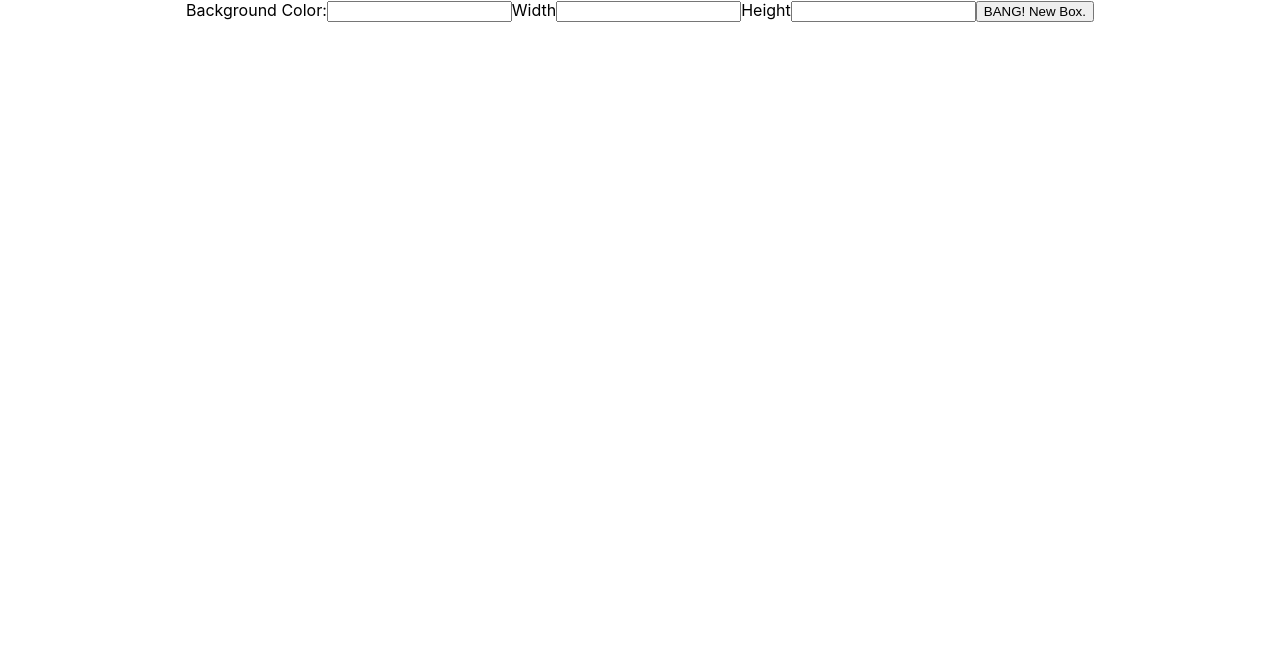
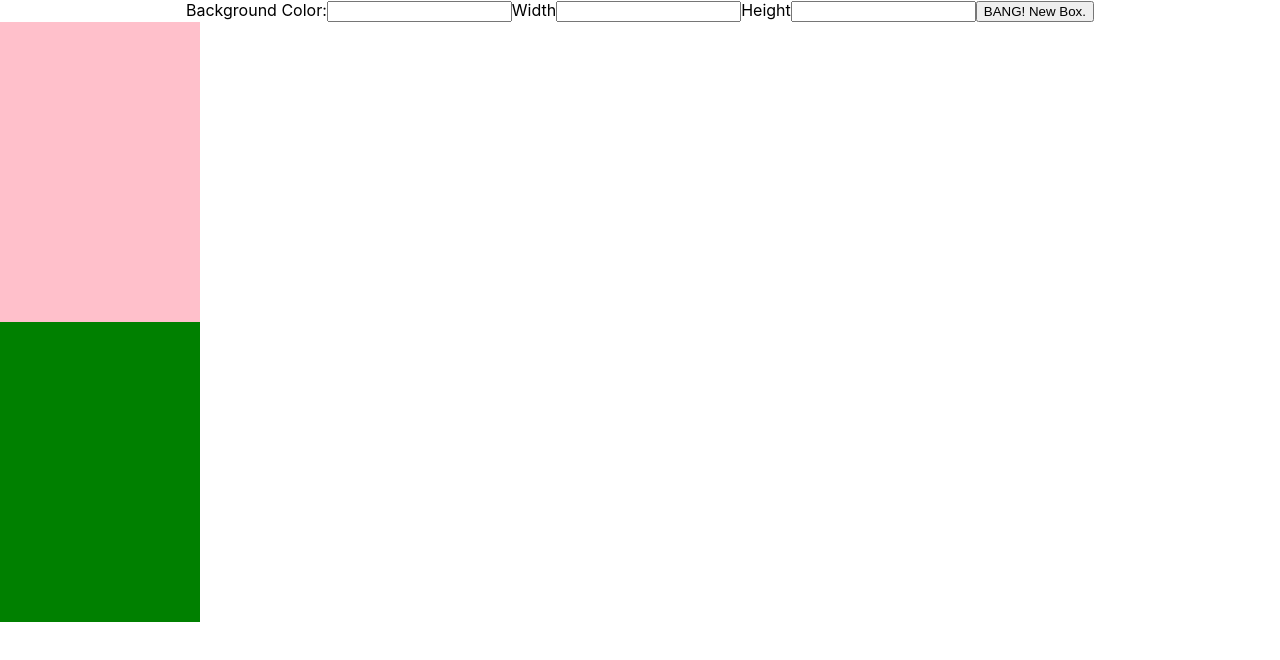
Before and after one commit to jswwWorks/react-forms-boxes, a React (Create React App) app: page / in a window 1280 px wide. Shown: the top 660 px of the page. Built offline with nearby package versions, Linux system fonts and the light colour scheme.

Commit message:
box and newboxform

```diff
--- a/src/Box.js
+++ b/src/Box.js
@@ -1,18 +1,18 @@
 
 
-function Box({ backgroundColor, width, height }){
+function Box({ backgroundColor, width, height }) {
 
   const style = {
     backgroundColor: backgroundColor,
     width: width,
     height: height
-  }
+  };
 
   return (
     <div className="Box" style={style}>
 
     </div>
-  )
+  );
 }
 
 export default Box;
--- a/src/BoxList.js
+++ b/src/BoxList.js
@@ -30,23 +30,28 @@ function BoxList() {
    *  Each box in array:
    *  {backgroundColor: "pink", height: 300, width: 200}
    */
-  function recordBoxFormInputs(newBoxDetails) {
+  function addBox(newBoxDetails) {
     setBoxes([...boxes, newBoxDetails]);
   }
 
   /**
    *  For each box in boxes, renders a new box
-   */
-  function makeBoxes() {
+  */
+ function renderBoxes() {
     return (
-      boxes.map(boxInfo => <Box boxParams={boxInfo} />)
+      boxes.map(box =>
+        <Box
+          backgroundColor={box.backgroundColor}
+          width={box.width}
+          height={box.height}
+        />)
     );
   }
 
   return (
     <div>
-      {makeBoxes()}
-      <NewBoxForm recordInfo={recordBoxFormInputs}/>
+      <NewBoxForm addBox={addBox}/>
+      {renderBoxes()}
     </div>
   );
 }
--- a/src/NewBoxForm.js
+++ b/src/NewBoxForm.js
@@ -1,4 +1,4 @@
-
+import { useState } from "react";
 /**
  *  Props:
  *
@@ -14,14 +14,21 @@
  *    Is rendered by BoxList, returns HTML form that gathers information to
  *    give to BoxList which will help produce a new box with customization.
  */
-function NewBoxForm(){
+function NewBoxForm({ addBox }){
+
+  const [formData, setFormData] = useState({});
 
   function handleSubmit(evt){
+    evt.preventDefault();
 
   }
 
   function handleChange(evt){
-
+    const { name, value } = evt.target;
+    setFormData(currentFormData =>({
+      ...currentFormData,
+      [name]: value
+    }))
   }
 
   return (
@@ -30,7 +37,7 @@ function NewBoxForm(){
       <input type="text"
         id="backgroundColor"
         name="backgroundColor"
-        value=""
+        value={formData.backgroundColor}
         onChange={handleChange}
       />
 
@@ -38,7 +45,7 @@ function NewBoxForm(){
       <input type="text"
         id="width"
         name="width"
-        value=""
+        value={formData.width}
         onChange={handleChange}
       />
 
@@ -46,7 +53,7 @@ function NewBoxForm(){
       <input type="text"
         id="height"
         name="height"
-        value=""
+        value={formData.height}
         onChange={handleChange}
       />
 
```
